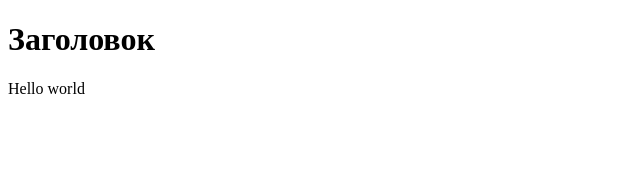
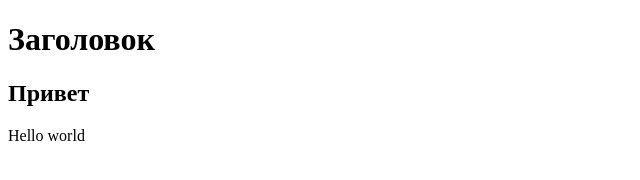
Before and after one commit to Eldaronline/project, a website: page index.html in a window 1280 px wide. Shown: the whole page, without its empty margins (0-640 px from the left). Drawn offline with Linux system fonts and the light colour scheme.

Commit message:
index add h2

```diff
--- a/index.html
+++ b/index.html
@@ -11,7 +11,7 @@
 <body>
 
     <h1>Заголовок</h1>
-
+    <h2>Привет</h2>
     <p>Hello world</p>
 </body>
 
```
